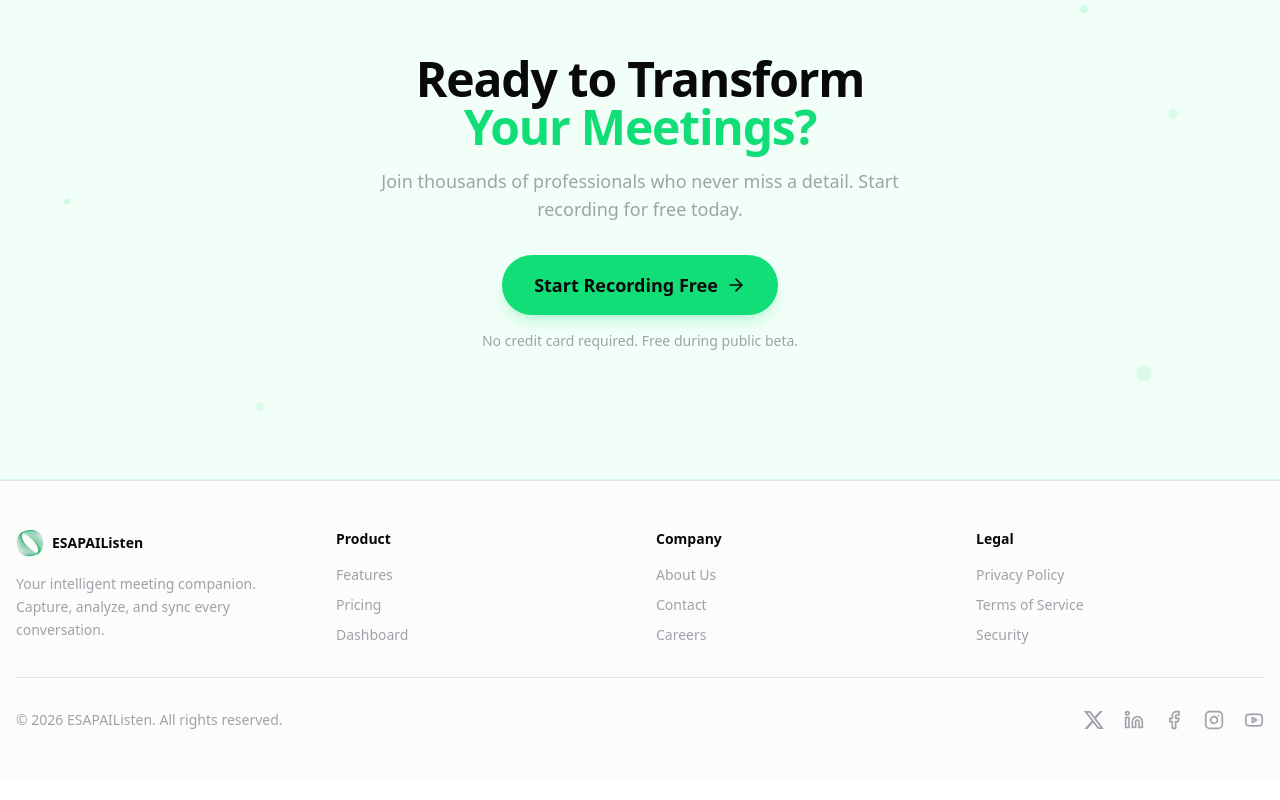
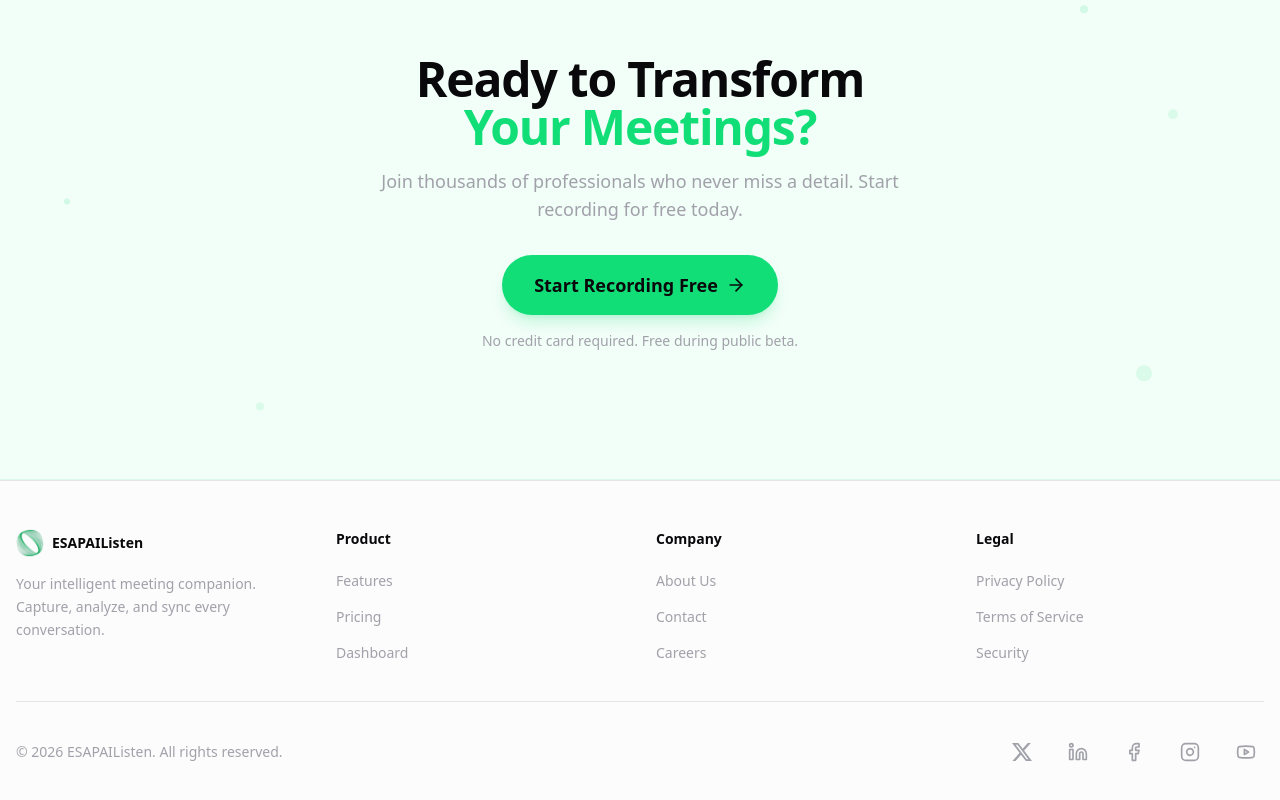
Before and after one commit to riaz37/Omni_Listen, a Next.js app: page / in a window 1280 px wide. Shown: the part 6110-6910 px from the top of the page. Before the commit the page ends 6888 px from the top, so only its background shows below. Built offline with nearby package versions, Linux system fonts and the light colour scheme.

Commit message:
style(design): FINDING-004b — increase footer link and social icon touch targets
Add py-1.5 padding to footer links and p-2 to social icons for 44px+ targets.

```diff
--- a/components/landing/Footer.tsx
+++ b/components/landing/Footer.tsx
@@ -71,12 +71,12 @@ export default function Footer() {
           {/* Product */}
           <div>
             <h4 className="font-bold text-foreground mb-4">Product</h4>
-            <ul className="space-y-2.5">
+            <ul className="space-y-1">
               {productLinks.map((link) => (
                 <li key={link.label}>
                   <Link
                     href={link.href}
-                    className="text-muted-foreground hover:text-foreground transition-colors"
+                    className="text-muted-foreground hover:text-foreground transition-colors inline-block py-1.5"
                   >
                     {link.label}
                   </Link>
@@ -88,12 +88,12 @@ export default function Footer() {
           {/* Company */}
           <div>
             <h4 className="font-bold text-foreground mb-4">Company</h4>
-            <ul className="space-y-2.5">
+            <ul className="space-y-1">
               {companyLinks.map((link) => (
                 <li key={link.label}>
                   <Link
                     href={link.href}
-                    className="text-muted-foreground hover:text-foreground transition-colors"
+                    className="text-muted-foreground hover:text-foreground transition-colors inline-block py-1.5"
                   >
                     {link.label}
                   </Link>
@@ -105,12 +105,12 @@ export default function Footer() {
           {/* Legal */}
           <div>
             <h4 className="font-bold text-foreground mb-4">Legal</h4>
-            <ul className="space-y-2.5">
+            <ul className="space-y-1">
               {legalLinks.map((link) => (
                 <li key={link.label}>
                   <Link
                     href={link.href}
-                    className="text-muted-foreground hover:text-foreground transition-colors"
+                    className="text-muted-foreground hover:text-foreground transition-colors inline-block py-1.5"
                   >
                     {link.label}
                   </Link>
@@ -130,7 +130,7 @@ export default function Footer() {
                 href={social.href}
                 target="_blank"
                 rel="noopener noreferrer"
-                className="hover:text-foreground transition-colors"
+                className="hover:text-foreground transition-colors p-2"
                 aria-label={social.label}
               >
                 {social.icon}
```
